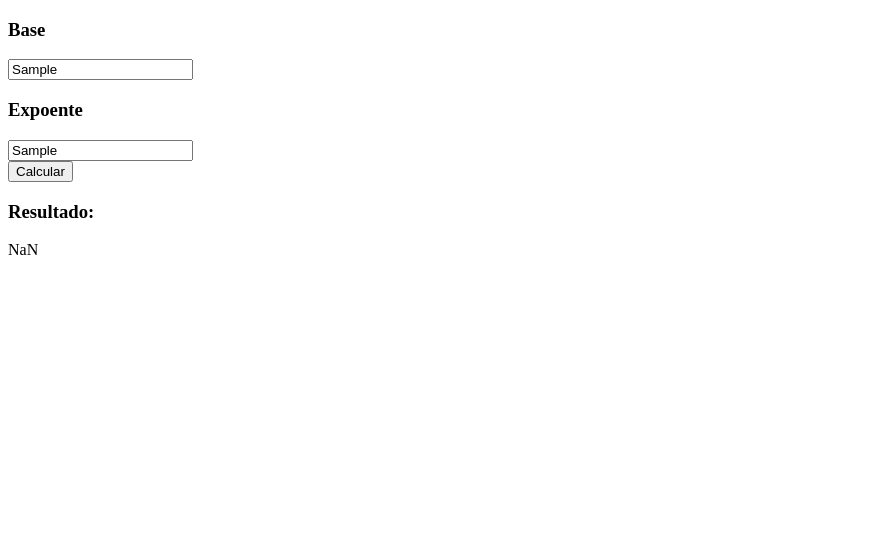
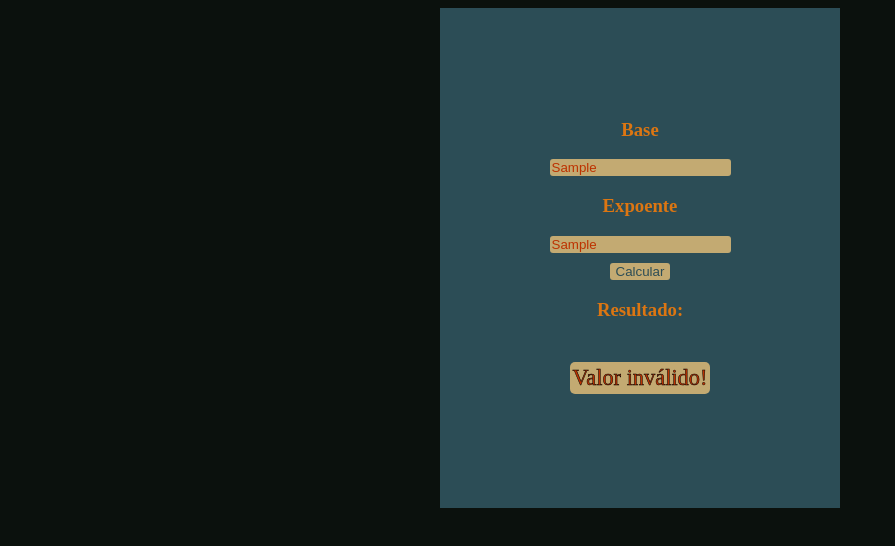
Before and after one commit to ndbzika/Calculadora-de-exponenciacao, a website: page index.html in a window 1280 px wide. Both pictures are taken after typing "Sample", "Sample" into the empty fields and a click on the button "Calcular". Shown: the whole page, without its empty margins (0-895 px from the left). Drawn offline with Linux system fonts and the light colour scheme.

Commit message:
:bug: fix: Lógica NaN e sem conteúdo

```diff
--- a/index.html
+++ b/index.html
@@ -1,5 +1,5 @@
 <!DOCTYPE html>
-<html lang="en">
+<html lang="pt-br">
   <head>
     <meta charset="UTF-8" />
     <meta name="viewport" content="width=device-width, initial-scale=1.0" />
@@ -9,20 +9,20 @@
     <title>Calcular base e expoente</title>
   </head>
   <body>
-    <div id="princpal">
-      <div id="divBase">
+    <div id="principal">
+      <div id="divBase" class="campo">
         <h3>Base</h3>
         <input type="text" name="base" id="base" />
       </div>
 
-      <div id="divExpoente">
+      <div id="divExpoente" class="campo">
         <h3>Expoente</h3>
         <input type="text" name="expoente" id="expoente" />
       </div>
 
       <button id="calcular">Calcular</button>
 
-      <div id="divResultado"></div>
+      <div id="divResultado" class="campo"></div>
     </div>
   </body>
 </html>
--- a/index.js
+++ b/index.js
@@ -8,32 +8,37 @@ const divResultado = document.querySelector("#divResultado");
 
 let totalDeVezes = 0;
 
-let calcularPotencia;
-
-botaoCalcular.addEventListener(
-  "click",
-  (calcularPotencia = () => {
+let calcularPotencia = () => {
   let valorBase = base.value;
   let valorExpoente = expoente.value;
 
   let result = Math.pow(valorBase, valorExpoente);
 
-    let conteudo = document.createElement("p");
-    conteudo.textContent = result;
   let tituloRes = document.createElement("h3");
   tituloRes.textContent = "Resultado:";
 
+  let conteudo = document.createElement("p");
+  conteudo.textContent = result;
+  if (base.value.length === 0 || expoente.value.length === 0) {
+    conteudo.textContent = "Digite algum valor!";
+  }
+  conteudo.classList.add("resultado");
+
+  if (isNaN(result)) {
+    conteudo.textContent = "Valor inválido!";
+  }
+
+  divResultado.appendChild(tituloRes);
+  divResultado.appendChild(conteudo);
+  totalDeVezes = totalDeVezes + 1;
+
   botaoCalcular.addEventListener("click", () => {
-      if (totalDeVezes != 0) {
+    if (totalDeVezes !== 0) {
       divResultado.removeChild(tituloRes);
       divResultado.removeChild(conteudo);
       totalDeVezes = 0;
     }
   });
+};
 
-    divResultado.appendChild(tituloRes);
-    divResultado.appendChild(conteudo);
-    totalDeVezes = totalDeVezes + 1;
-    console.log(totalDeVezes);
-  })
-);
+botaoCalcular.addEventListener("click", calcularPotencia);
--- a/style.css
+++ b/style.css
@@ -0,0 +1,57 @@
+*,
+*::before,
+*::after {
+    box-sizing: border-box;
+}
+body {
+    background-color: #0b110d;
+    display: flex;
+    flex-direction: column;
+    justify-content: center;
+    align-items: center;
+}
+#principal {
+    display: flex;
+    flex-direction: column;
+    justify-content: center;
+    align-items: center;
+    background-color: #2c4d56;
+    width: 400px;
+    height: 500px;
+}
+h3 {
+    color: #dc7612;
+}
+.campo {
+    display: flex;
+    flex-direction: column;
+    justify-content: center;
+    align-items: center;
+}
+#calcular {
+    margin-top: 10px;
+    background-color: #c3aa72;
+    color: #2c4d56;
+    border: none;
+    border-radius: 3px;
+}
+#base,
+#expoente {
+    background-color: #c3aa72;
+    color: #bd3200;
+    border: none;
+    border-radius: 3px;
+}
+.resultado {
+    color: #bd3200;
+    font-size: 1.4em;
+    -webkit-text-stroke: 0.5px black;
+    background-color: #c3aa72;
+    border-radius: 5px;
+    text-align: center;
+    display: flex;
+    flex-flow: row wrap;
+    justify-content: center;
+    flex: 1 0 auto;
+    padding: 3px;
+}
```
Lines whose indentation alone changed are shown as unchanged.
